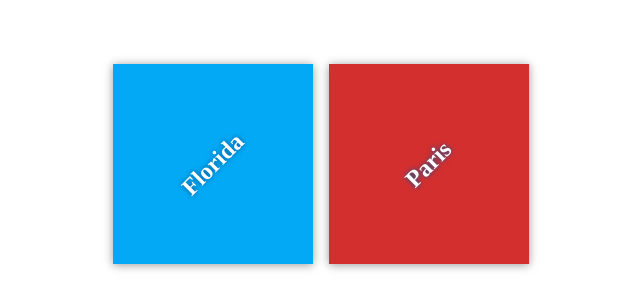
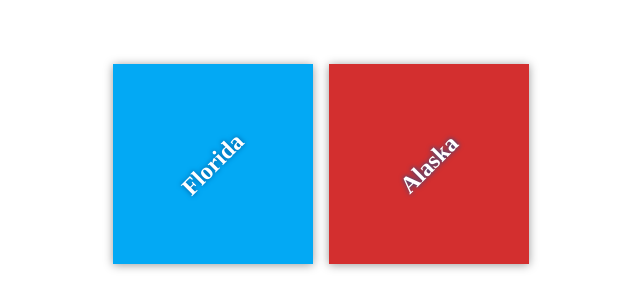
Before and after one commit to colevdb09/my-travel-plans, a plain HTML site: page index.html in a window 1280 px wide. Shown: the part 236-544 px from the top of the page, 319-959 px from the left. Drawn offline with Linux system fonts and the light colour scheme.

Commit message:
Update second travel destination

```diff
--- a/index.html
+++ b/index.html
@@ -15,7 +15,7 @@
             </div>
 
             <div class="destination" id="paris">
-                <h2>Paris</h2>
+                <h2>Alaska</h2>
             </div>
         </div>
     </div>
```
